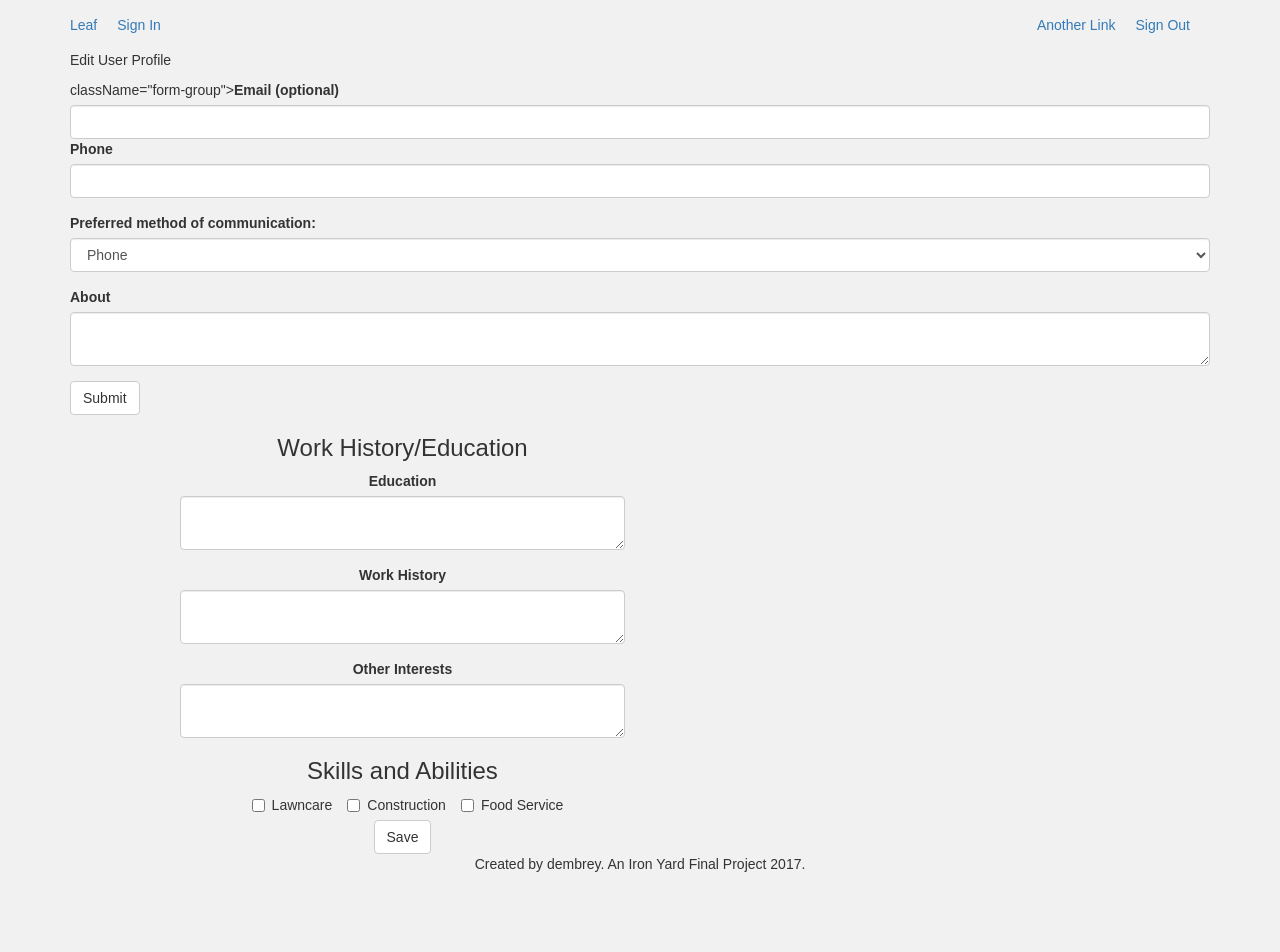
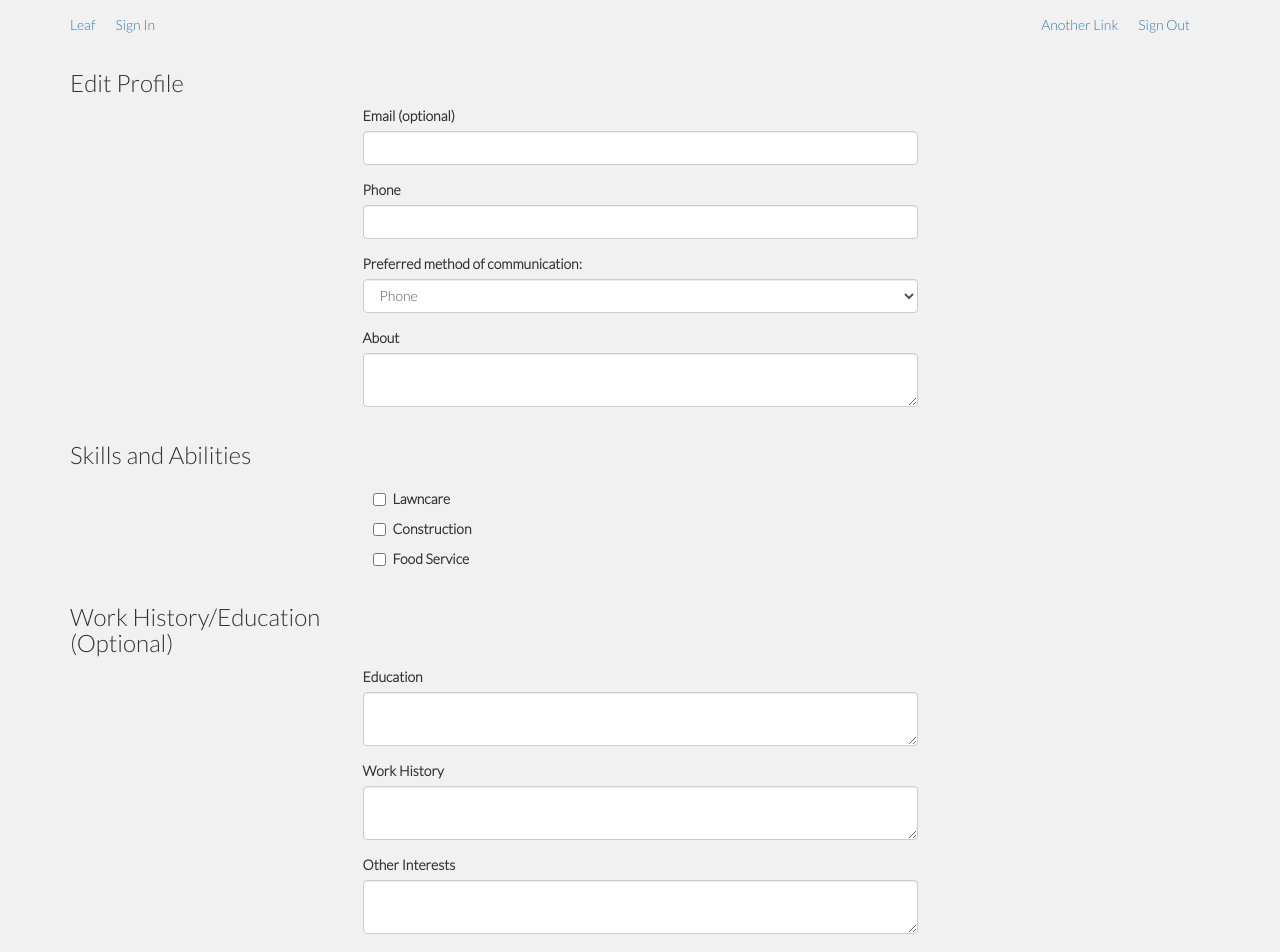
Before and after one commit to akbadger/leaf-front-end, a React (Create React App) app: page /userprofileedit in a window 1280 px wide. Shown: the top 952 px of the page. Before the commit the page ends 884 px from the top, so only its background shows below. Built offline with nearby package versions, Linux system fonts and the light colour scheme.

Commit message:
rendered some user data on page

```diff
--- a/public/index.html
+++ b/public/index.html
@@ -5,7 +5,7 @@
     <meta name="viewport" content="width=device-width, initial-scale=1">
     <link rel="shortcut icon" href="%PUBLIC_URL%/favicon.ico">
     <link rel="stylesheet" href="https://maxcdn.bootstrapcdn.com/bootstrap/3.3.7/css/bootstrap.min.css" integrity="sha384-BVYiiSIFeK1dGmJRAkycuHAHRg32OmUcww7on3RYdg4Va+PmSTsz/K68vbdEjh4u" crossorigin="anonymous">
-
+    <link href="https://fonts.googleapis.com/css?family=Lato:300" rel="stylesheet">
     <!--
       Notice the use of %PUBLIC_URL% in the tag above.
       It will be replaced with the URL of the `public` folder during the build.
--- a/src/Signin.js
+++ b/src/Signin.js
@@ -37,7 +37,7 @@ class Signin extends Component {
                 // Saves any string into a named spot within your browser for the current domain.
                 sessionStorage.setItem('user', JSON.stringify(response));
                 // browserHistory.push(response.user.role === 'user' ? '/userdashboard' : '/employerdashboard');
-                browserHistory.push('/userdashboard');
+                location.href = '/userdashboard';
             }
             else {
                 alert('There was an error. Check out your console.');
--- a/src/UserDashboard.js
+++ b/src/UserDashboard.js
@@ -3,11 +3,11 @@ import UserSnapshot from './UserSnapshot'
 import JobSnapshot from './JobSnapshot'
 
 class UserDashboard extends Component {
-  componentWillMount() {
-    if (!window.user.token) {
-      location.href = '/'
-    }
-  }
+  // componentWillMount() {
+   // if (!window.user.token) {
+  //    location.href = '/'
+  //  }
+ // }
   render() {
     return (
       <div>
--- a/src/UserDetail.js
+++ b/src/UserDetail.js
@@ -1,27 +1,47 @@
 import React, { Component } from 'react';
 import { browserHistory } from 'react-router'
 import EmployerSnapshot from './EmployerSnapshot'
+import UserSnapshot from './UserSnapshot'
 
 
 class UserDetail extends Component {
+    constructor(props) {
+		super(props)
+		this.state = {
+			detail: {
+                skills: []
+            }
+		}
+	}
+	componentWillMount() {
+		// fetch(window.apiHost + '/api/users/' + window.user.id + '?token=' + window.user.token)
+		fetch(window.apiHost + '/api/users/' + window.user.id)
+		.then(response => response.json())
+		.then(response => this.setState({detail: response.user}))
+	}
   render() {
+    const snapshot = ''//window.user.role === 'employer' ? <EmployerSnapshot/> : <UserSnapshot/>
+    const skills = this.state.detail.skills.map(skill => <div className="label label-success" key={skill.id}>{skill.name}</div>)
+
     return (
     <div>
-        <EmployerSnapshot/>
+        {snapshot}
         <div className="row">
 			<div className="col-sm-8 col-sm-offset-2">
+            {/*{window.user.role === 'employer' ? <button type="button" className="btn btn-default text-center" onClick={() => browserHistory.push('/jobmatches')}>Back to Jobs</button> : <button type="button" className="btn btn-default text-center" onClick={() => browserHistory.push('/userdashboard')}>Back to Dashboard</button>}*/}
             <button type="button" className="btn btn-default text-center" onClick={() => browserHistory.push('/jobmatches')}>Back to Matches</button>
 				<h2 className="text-center">User Full Profile</h2>
 				<div className="panel panel-default">
             		<div className="panel-body">
-                        <img src="http://unsplash.it/400/?image=random" alt="profile"/>
-						<h3>User Name</h3>
-						<p>User Info</p>
-                        <p>All the user info forever.</p>
-                        <p>Lorem ipsum dolor sit amet, consectetur adipisicing elit. Ad autem, amet voluptatibus quam, quos dolores pariatur ea tempore corporis, rerum enim, laboriosam numquam! Magni, sed odit vel cumque natus, laborum.</p>
-                        <p>Lorem ipsum dolor sit amet, consectetur adipisicing elit. Ad autem, amet voluptatibus quam, quos dolores pariatur ea tempore corporis, rerum enim, laboriosam numquam! Magni, sed odit vel cumque natus, laborum.</p>
-                        <p>Lorem ipsum dolor sit amet, consectetur adipisicing elit. Ad autem, amet voluptatibus quam, quos dolores pariatur ea tempore corporis, rerum enim, laboriosam numquam! Magni, sed odit vel cumque natus, laborum.</p>
-
+                        <img src="img/redsquare.png" alt="profile"/>
+						<h3>{this.state.detail.first_name} {this.state.detail.last_name}</h3>
+						{/*<p>{this.state.detail.username}</p>*/}
+                        <h4>Contact Information</h4>
+                        <p>{this.state.detail.phone}</p>
+                        <p>{this.state.detail.email}</p>
+                        <p>{this.state.detail.bio}</p>
+                        <h4>Skill Sets</h4>
+                        <div>{skills}</div>
                     </div>
                 </div>
             </div>
--- a/src/UserProfileEdit.js
+++ b/src/UserProfileEdit.js
@@ -2,67 +2,83 @@ import React, { Component } from 'react';
 import { browserHistory } from 'react-router'
 
 class UserProfileEdit extends Component {
+	//constructor(props) {
+	//	super(props)
+	//	this.editProfile = this.editProfile.bind(this)
+	// }
   render() {
     return (
-      <div>
-        <p>Edit User Profile</p>
-				<form>
-						<div> className="form-group">
-							<label for="email">Email (optional)</label>
+    <div>
+        <h3>Edit Profile</h3>
+				<div className="row">
+					<div className="col-sm-6 col-sm-offset-3">
+						<div className="form-group">
+							<label htmlFor="email"> Email (optional)</label>
 							<input type="text" className="form-control" id="email" name="email" placeholder="" onChange={(e) => this.setState({email: e.target.value})}/>
 						</div>
 						<div className="form-group">
-							<label for="phone">Phone</label>
+							<label htmlFor="phone">Phone</label>
 							<input type="text" className="form-control" id="phone" name="phone" placeholder="" onChange={(e) => this.setState({phone: e.target.value})}/>
 						</div>
 						<div className="form-group">
-							<label for="communication">Preferred method of communication:</label>
+							<label htmlFor="communication">Preferred method of communication:</label>
 							<select className="form-control">
 								<option>Phone</option>
 								<option>Email</option>
 							</select>
 						</div>
-
 						<div className="form-group">
-							<label for="about">About</label>
+							<label htmlFor="about">About</label>
 							<textarea className="form-control" id="about" placeholder=""/>
 						</div>
+						</div>
+						</div>
 
-						<button type="submit" className="btn btn-default" onClick={() => browserHistory.push('/userdashboard')}>Submit</button>
-				</form>
-			<div className="col-sm-5 col-sm-offset-1 text-center">
-					<h3>Work History/Education</h3>
 
+						<h3>Skills and Abilities</h3>
+						<div className="row">
+					<div className="col-sm-6 col-sm-offset-3">
+							<div className="row">
+								<label className="checkbox">
+								<input type="checkbox" id="checkbox1" value="option1"/> Lawncare
+								</label>
+								<label className="checkbox">
+								<input type="checkbox" id="checkbox2" value="option2"/> Construction
+								</label>
+								<label className="checkbox">
+								<input type="checkbox" id="checkbox3" value="option3"/> Food Service
+								</label>
+							</div>
+						</div>
+				</div>
+
+					<h3>Work History/Education <br/>(Optional)</h3>
+
+					<div className="row">
+					<div className="col-sm-6 col-sm-offset-3">
 						<div className="form-group">
-							<label for="education">Education</label>
+							<label htmlFor="education">Education</label>
 							<textarea className="form-control" id="education" placeholder=""/>
 						</div>
 						<div className="form-group">
-							<label for="work history">Work History</label>
+							<label htmlFor="work history">Work History</label>
 							<textarea className="form-control" id="work_history" placeholder=""/>
 						</div>
 						<div className="form-group">
-							<label for="otherInterests">Other Interests</label>
+							<label htmlFor="otherInterests">Other Interests</label>
 							<textarea className="form-control" id="other_interests" placeholder=""/>
 						</div>
-							<h3>Skills and Abilities</h3>
-							<div className="row">
-								<label className="checkbox-inline">
-								<input type="checkbox" id="inlineCheckbox1" value="option1"/> Lawncare
-								</label>
-								<label className="checkbox-inline">
-								<input type="checkbox" id="inlineCheckbox2" value="option2"/> Construction
-								</label>
-								<label className="checkbox-inline">
-								<input type="checkbox" id="inlineCheckbox3" value="option3"/> Food Service
-								</label>
-							</div>
+						<br/>
+						<div className="form-group text-center"><button type="button" className="btn btn-default" onClick={() => browserHistory.push('/userdashboard')}>Save</button></div>
 
 
 
-        <button type="button" className="btn btn-default" onClick={() => browserHistory.push('/userdashboard')}>Save</button>
-		</div>
-		</div>
+	</div>
+
+					</div>
+				</div>
+
+
     );
   }
 }
--- a/src/UserSnapshot.js
+++ b/src/UserSnapshot.js
@@ -21,19 +21,20 @@ class UserSnapshot extends Component {
         <div className="row">
 			<div className="col-sm-8 col-sm-offset-2">
 				<div className="panel panel-default">
-            		<div className="panel-body">
-						<div className="col-sm-6">
-							<img src="/img/moonrock.jpg" alt="profile"/>
+            		<div className="panel-body text-center">
+						{/*<div className="col-sm-6 text-center">*/}
+							<img src="img/bluesquare.png" className="img-rounded" alt="profile"/>
 							<h3>{this.state.snapshot.first_name} {this.state.snapshot.last_name}</h3>
-							<h4>{this.state.snapshot.username}</h4>
-							{this.props.isEmployer ? <button type="button" className="btn btn-default text-center" onClick={() => browserHistory.push('/UserDetail')}>View Full Profile</button> : <button type="button" className="btn btn-default text-center" onClick={() => browserHistory.push('/UserProfileEdit')}>Edit</button>}
+							{/*<h4>{this.state.snapshot.username}</h4>*/}
+							<p>{this.state.snapshot.bio}</p>
+							{this.props.isEmployer ? <button type="button" className="btn btn-default text-center" onClick={() => browserHistory.push('/UserDetail')}>View Full Profile</button> : <span><button type="button" className="btn btn-default text-center" onClick={() => browserHistory.push('/UserProfileEdit')}>Edit</button> <button type="button" className="btn btn-default text-center" onClick={() => browserHistory.push('/UserDetail')}>View Profile</button></span>}
 
-						</div>
-						<div className="col-sm-6">
-							<p>Lorem ipsum dolor sit amet, consectetur adipisicing elit. </p>
-							<p>Odio, labore cupiditate saepe molestias est veniam nostrum distinctio in praesentium totam expedita, quisquam odit officia amet. At quasi ex accusamus fuga!</p>
+						{/*</div>*/}
+						{/*<div className="col-sm-6">*/}
 
-							<div className="row">
+							{/*<p>{this.state.snapshot.skills[0]}</p>*/}
+
+							{/*<div className="row">
 								<label className="checkbox-inline">
 								<input type="checkbox" id="inlineCheckbox1" value="option1"/> Lawncare
 								</label>
@@ -43,13 +44,13 @@ class UserSnapshot extends Component {
 								<label className="checkbox-inline">
 								<input type="checkbox" id="inlineCheckbox3" value="option3"/> Food Service
 								</label>
-							</div>
+							</div>*/}
 						</div>
             		</div>
         		</div>
 			</div>
 		</div>
-	</div>
+
 
 
 
--- a/src/index.css
+++ b/src/index.css
@@ -3,13 +3,12 @@
 }
 img {
     width: 75px;
-    border-radius: 80px;
 }
 
 body {
   margin: 0;
   padding: 0;
-  font-family: sans-serif;
+ font-family: 'Lato', sans-serif;
   background-color: #f1f1f1;
 }
 
@@ -23,8 +22,8 @@ body {
     text-decoration: none;
 }
 
-.checkbox-inline {
+.checkbox {
     padding-right: 5px;
     padding-bottom: 5px;
-    margin-left: 15px;
+    margin-left: 45px;
 }
```
Also changed, not shown: src/EmployerSnapshot.js (+16 -4 lines), public/img/bluesquare.png (added), public/img/redsquare.png (added).
